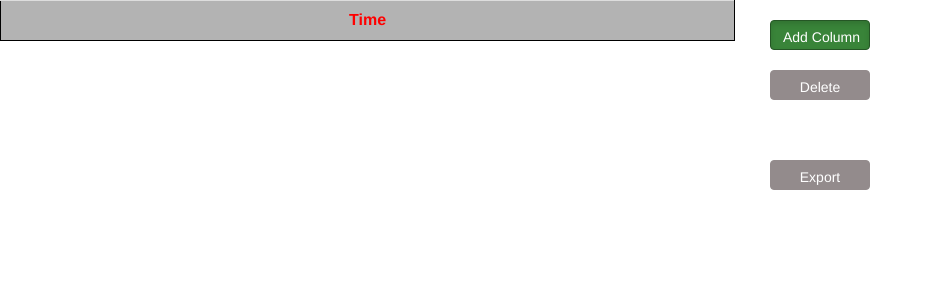
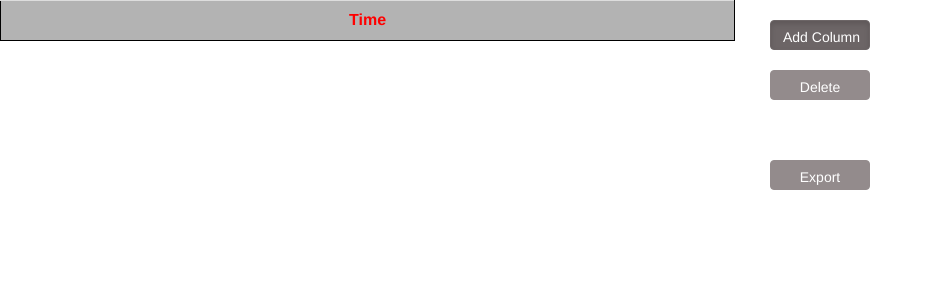
Before and after one commit to letanphuc/powertool, a PHP site: page /Table/showTable.html in a window 1280 px wide, while the restyled element is pressed. Shown: the top 300 px of the page, without its empty margins (0-933 px from the left). Run offline with PHP 8.4, Linux system fonts and the light colour scheme; lists and menus that the app fills with data are empty.

Commit message:
change color of focus button

```diff
--- a/WebSensor/globarCss.css
+++ b/WebSensor/globarCss.css
@@ -44,6 +44,18 @@
     .btn-success:focus {
       background-color: #938b8c;
       border-color: #938b8c;
+}
+.btn-success:active:hover,
+.btn-success.active:hover,
+.open > .dropdown-toggle.btn-success:hover,
+.btn-success:active:focus,
+.btn-success.active:focus,
+.open > .dropdown-toggle.btn-success:focus,
+.btn-success:active.focus,
+.btn-success.active.focus,
+.open > .dropdown-toggle.btn-success.focus {
+  background-color: #6c6566;
+  border-color: #6c6566;
 }
 
     .timerColor {
```
